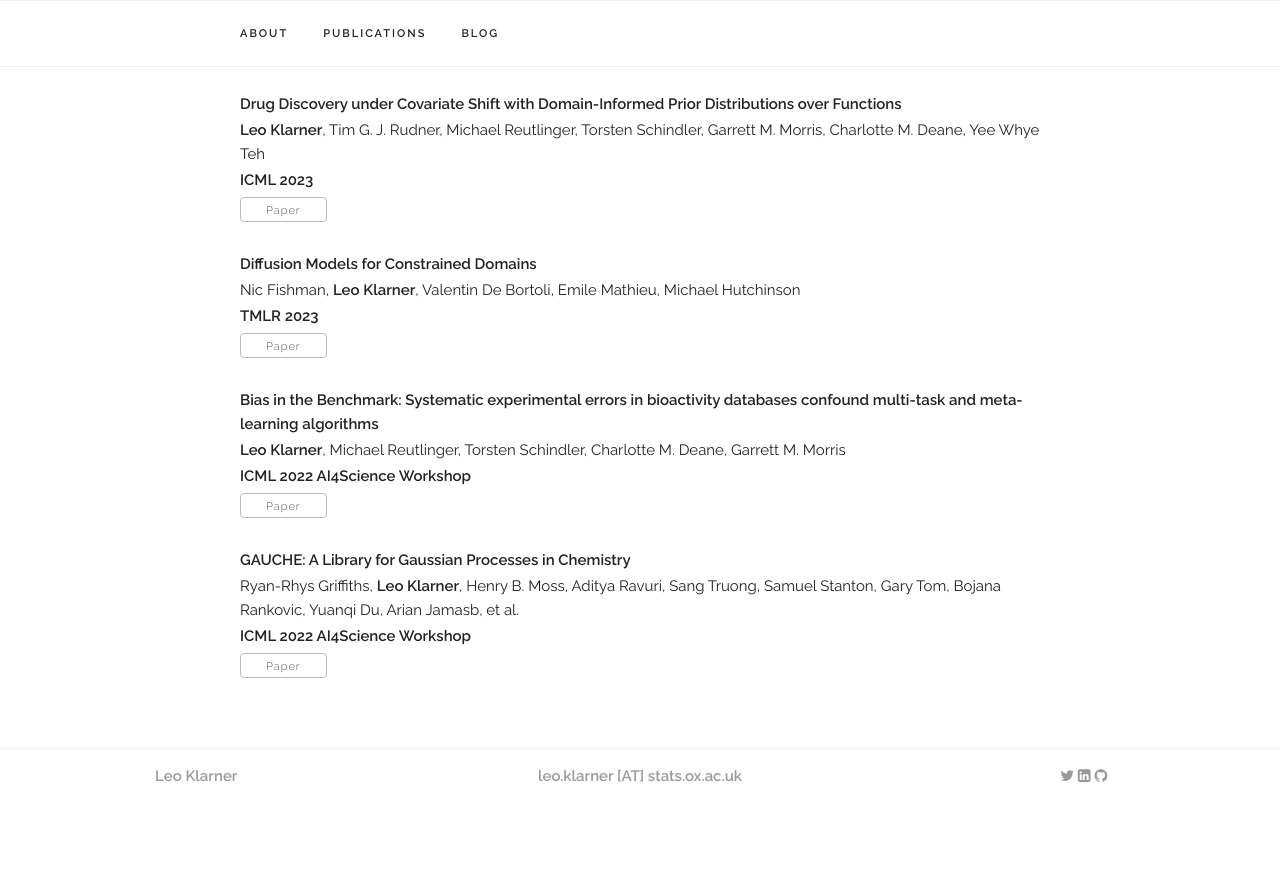
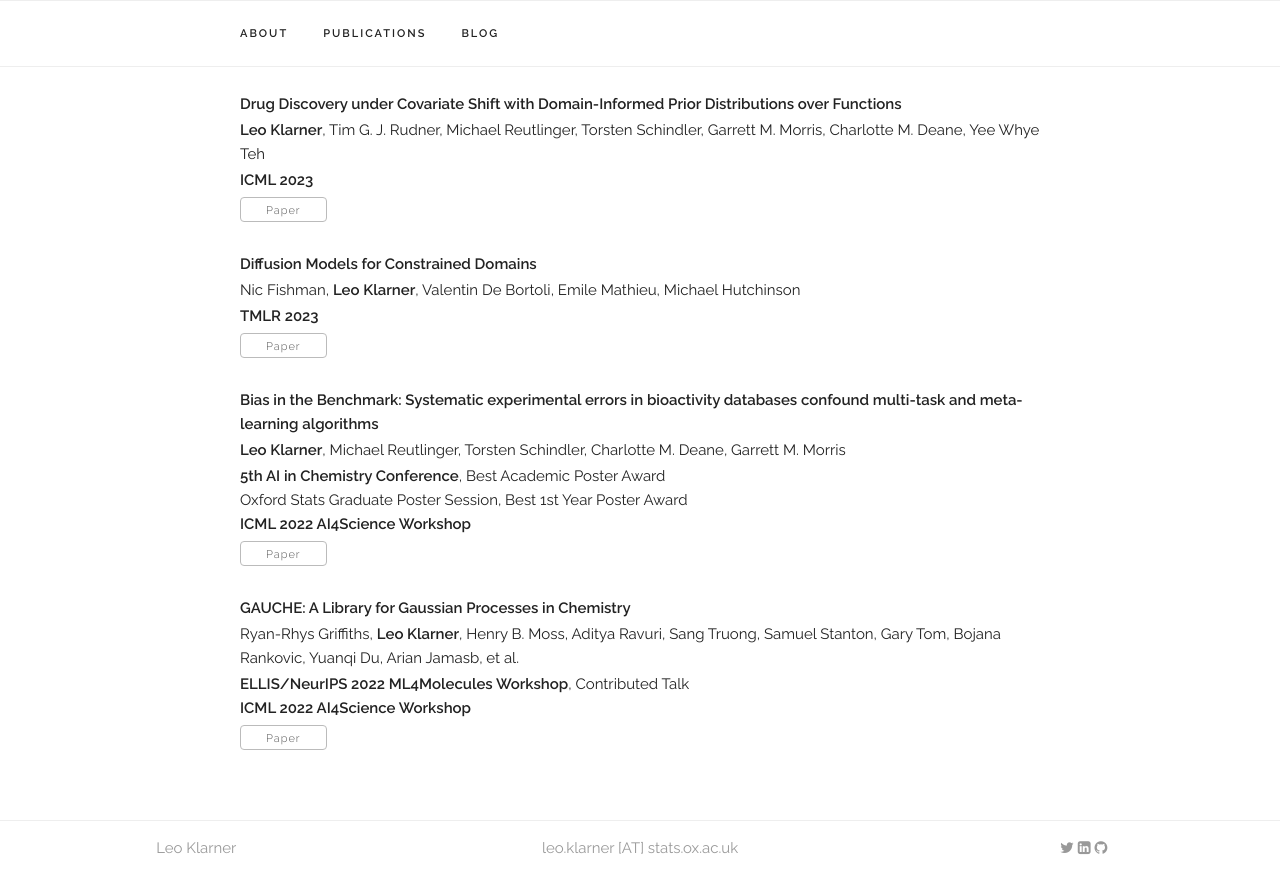
Before and after one commit to leojklarner/leojklarner.github.io, a Jekyll site: the page built from index.html, in a window 1280 px wide and 900 px high, scrolled down 1064 px. Shown: the top 893 px of the window. Built offline with Jekyll 4.4.1, drawn with Linux system fonts in a browser that asks for light colours; before the commit the page ends 1892 px from its top, so only the background shows below that; some of the changed text lies outside the part shown.

Commit message:
Fixed publication venues.

```diff
--- a/_data/publications.yaml
+++ b/_data/publications.yaml
@@ -17,13 +17,11 @@ papers:
 
   - title: "Bias in the Benchmark: Systematic experimental errors in bioactivity databases confound multi-task and meta-learning algorithms"
     authors: "<b>Leo Klarner</b>, Michael Reutlinger, Torsten Schindler, Charlotte M. Deane, Garrett M. Morris"
-    venue: "<b>5th AI in Chemistry Conference</b>, Best Academic Poster Award"
-    venue: "<b>Oxford Stats Graduate Poster Session</b>, Best 1st Year Poster Award"
-    venue: "<b>ICML 2022 AI4Science Workshop</b>"
+    venue: "<b>NeurIPS 2022</b>"
+    venue: "<b>5th AI in Chemistry Conference</b>, Best Academic Poster Award<br>Oxford Stats Graduate Poster Session</b>, Best 1st Year Poster Award<br><b>ICML 2022 AI4Science Workshop</b>"
     paper: "https://openreview.net/forum?id=Gc5oq8sr6A3&"
 
   - title: "GAUCHE: A Library for Gaussian Processes in Chemistry"
     authors: "Ryan-Rhys Griffiths, <b>Leo Klarner</b>, Henry B. Moss, Aditya Ravuri, Sang Truong, Samuel Stanton, Gary Tom, Bojana Rankovic, Yuanqi Du, Arian Jamasb, et al."
-    venue: "<b>ELLIS/NeurIPS 2022 ML4Molecules Workshop</b>, Contributed Talk"
-    venue: "<b>ICML 2022 AI4Science Workshop"
-    paper_pdf: "https://arxiv.org/abs/2212.04450"
+    venue: "<b>ELLIS/NeurIPS 2022 ML4Molecules Workshop</b>, Contributed Talk<br><b>ICML 2022 AI4Science Workshop</b>"
+    paper: "https://arxiv.org/abs/2212.04450"
--- a/_layouts/default.html
+++ b/_layouts/default.html
@@ -83,15 +83,15 @@
           <p style="padding-top: 10px;">{{ site.data.main_info.email }}</p>
           <p style="padding-top: 10px;">
             <span onclick="window.open('{{ site.data.main_info.twitter }}')" style="cursor: pointer">
-              <i class="fa fa-twitter fa-3x" aria-hidden="true">::before</i>
+              <i class="fa fa-twitter fa-3x" aria-hidden="true"></i>
             </span>
 
             <span onclick="window.open('{{ site.data.main_info.linkedin }}')" style="cursor: pointer">
-              <i class="fa fa-linkedin-square fa-3x" aria-hidden="true">::before</i>
+              <i class="fa fa-linkedin-square fa-3x" aria-hidden="true"></i>
             </span>
 
             <span onclick="window.open('{{ site.data.main_info.github }}')" style="cursor: pointer">
-              <i class="fa fa-github fa-3x" aria-hidden="true">::before</i>
+              <i class="fa fa-github fa-3x" aria-hidden="true"></i>
             </span>
           </p>
         </div>
```
